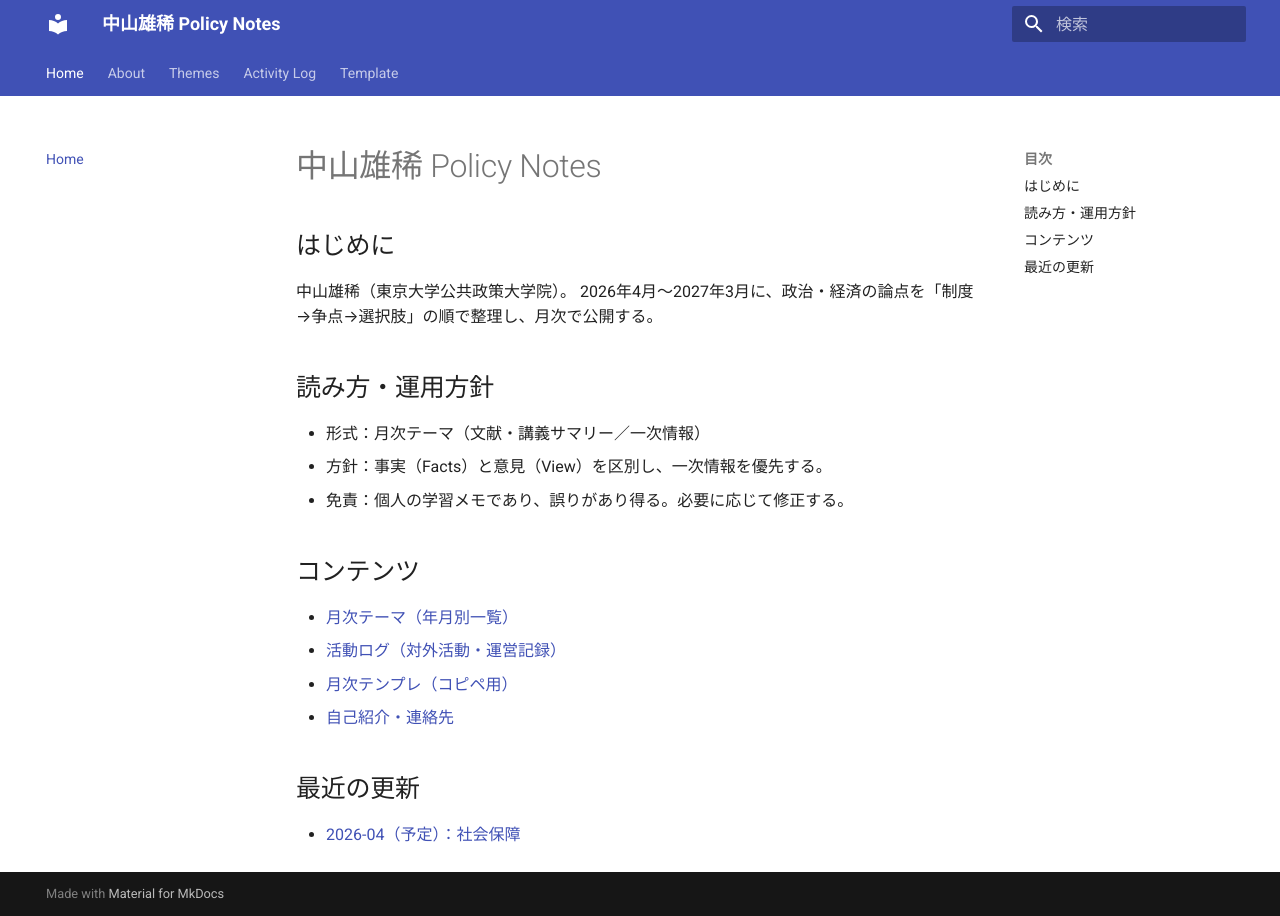
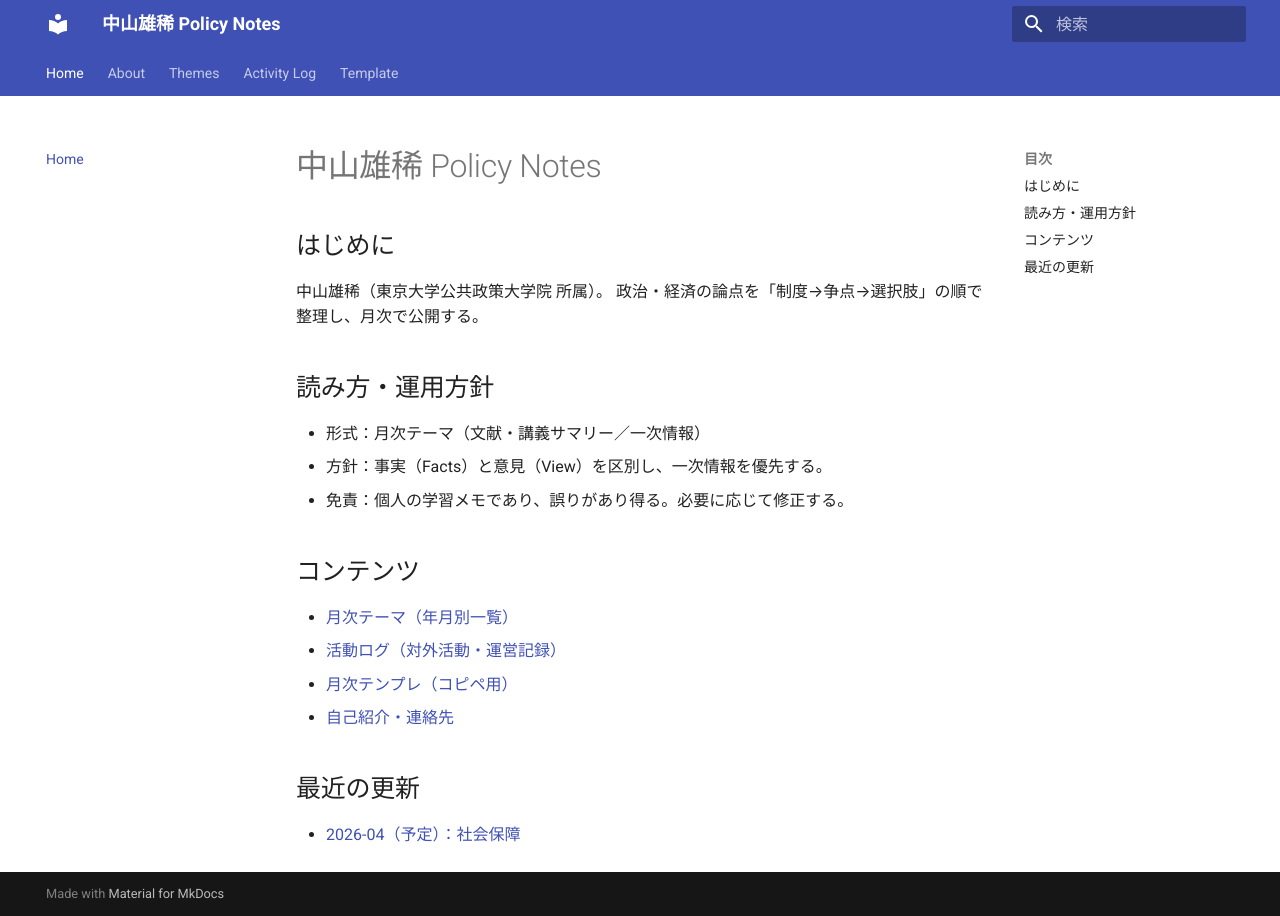
Before and after one commit to yu-ki-nakayama/policy-notes, an MkDocs documentation site: the page built from docs/index.md, in a window 1280 px wide. Built offline with MkDocs 1.6.1 and Material for MkDocs 9.7.7, drawn with Linux system fonts in a browser that asks for light colours.

Commit message:
Update index.md

```diff
--- a/docs/index.md
+++ b/docs/index.md
@@ -1,8 +1,8 @@
 # 中山雄稀 Policy Notes
 
 ## はじめに
-中山雄稀（東京大学公共政策大学院）。
-2026年4月〜2027年3月に、政治・経済の論点を「制度→争点→選択肢」の順で整理し、月次で公開する。
+中山雄稀（東京大学公共政策大学院 所属）。
+政治・経済の論点を「制度→争点→選択肢」の順で整理し、月次で公開する。
 
 ## 読み方・運用方針
 - 形式：月次テーマ（文献・講義サマリー／一次情報）
```
